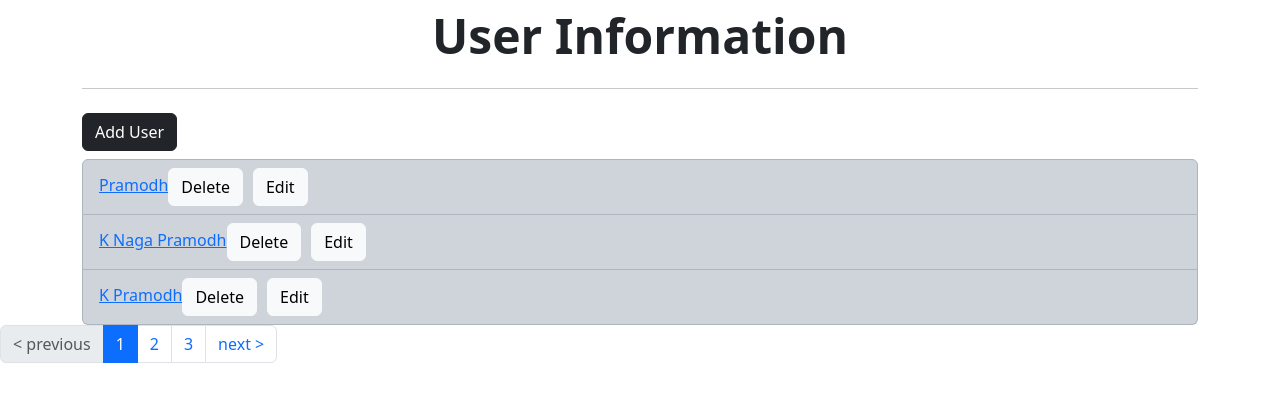
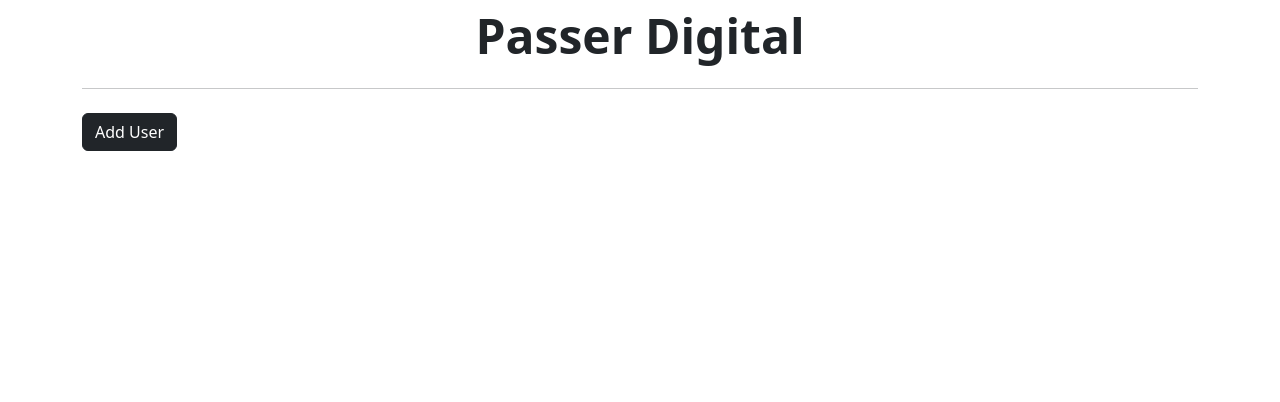
Before and after one commit to NagaPramodh/Passer, a React (Create React App) app: page / in a window 1280 px wide. Shown: the top 402 px of the page. Built offline with nearby package versions, Linux system fonts and the light colour scheme.

Commit message:
Only styling changes left

```diff
--- a/src/components/paginatedItems.js
+++ b/src/components/paginatedItems.js
@@ -26,6 +26,7 @@
   return (
     <>
       <UserList propCurrentItems={currentItems} />
+      {currentItems && (
         <ReactPaginate
           nextLabel="next >"
           onPageChange={handlePageClick}
@@ -46,6 +47,7 @@
           activeClassName="active"
           renderOnZeroPageCount={null}
         />
+      )}
     </>
   );
 }
--- a/src/components/userList.js
+++ b/src/components/userList.js
@@ -82,7 +82,7 @@
           fontWeight: "bolder",
         }}
       >
-        User Information
+        Passer Digital
       </Row>
 
       <hr />
--- a/src/redux/userSlice.js
+++ b/src/redux/userSlice.js
@@ -3,7 +3,7 @@
 const userSlice = createSlice({
   name: "users",
   initialState: {
-    list: userData, // Initial state for the list of users
+    list: [], // Initial state for the list of users
   },
   reducers: {
     addUser: (state, action) => {
```
Lines whose indentation alone changed are shown as unchanged.
